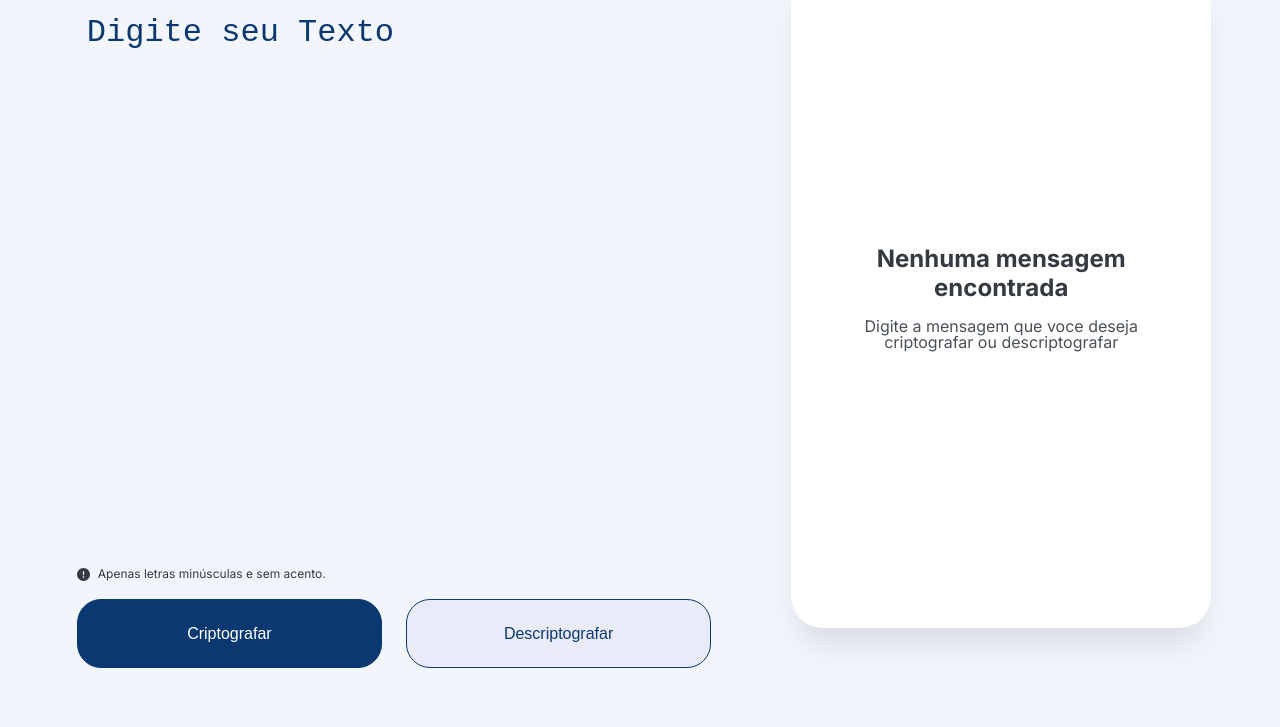
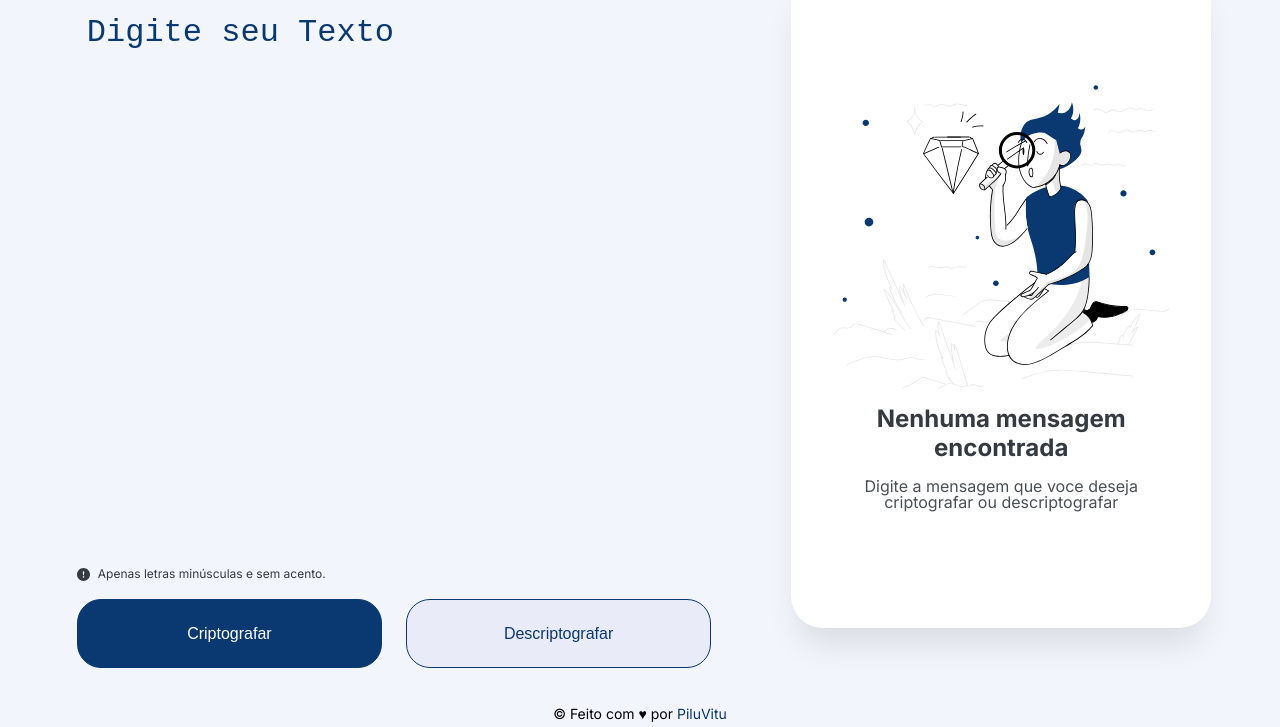
Before and after one commit to PiluVitu/Decodificador-OracleONE, a plain HTML site: page index.html in a window 1280 px wide. Shown: the part 73-800 px from the top of the page. Drawn offline with nearby package versions, Linux system fonts and the light colour scheme.

Commit message:
feat: insert new img tag on section and add new footer

```diff
--- a/index.html
+++ b/index.html
@@ -53,6 +53,10 @@
       </main>
       <section>
         <div class="default">
+          <img class=""
+            src="./assets/images/searchImage.svg"
+            alt="desenho de uma pessoa com uma lupa analisando um diamante, que está flutuando bem na sua frente"
+          />
           <h2>Nenhuma mensagem encontrada</h2>
           <p>
             Digite a mensagem que voce deseja criptografar ou descriptografar
@@ -64,6 +68,15 @@
         </div>
       </section>
     </div>
-    <script type="text/javascript" src="https://cdn.jsdelivr.net/npm/toastify-js"></script>
+    <footer>
+      <small
+        >&copy; Feito com &hearts; por
+        <a href="https://piluvitu.dev">PiluVitu</a></small
+      >
+    </footer>
+    <script
+      type="text/javascript"
+      src="https://cdn.jsdelivr.net/npm/toastify-js"
+    ></script>
   </body>
 </html>
```
